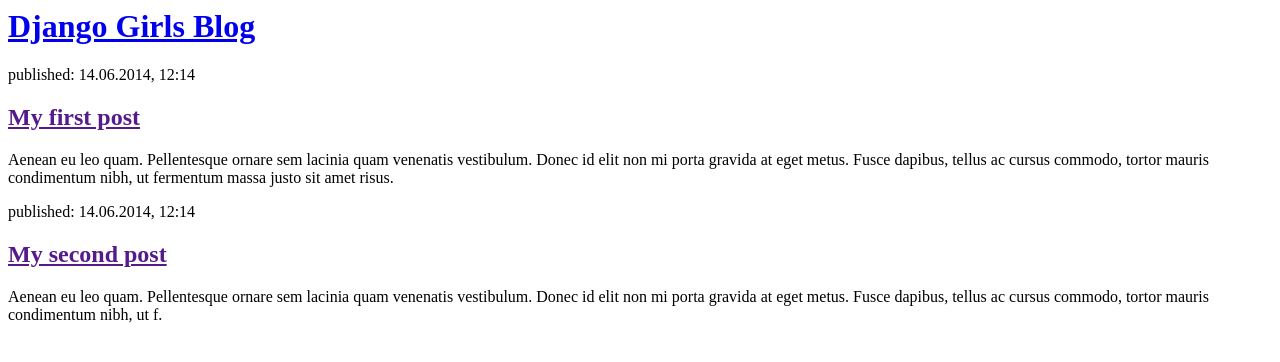
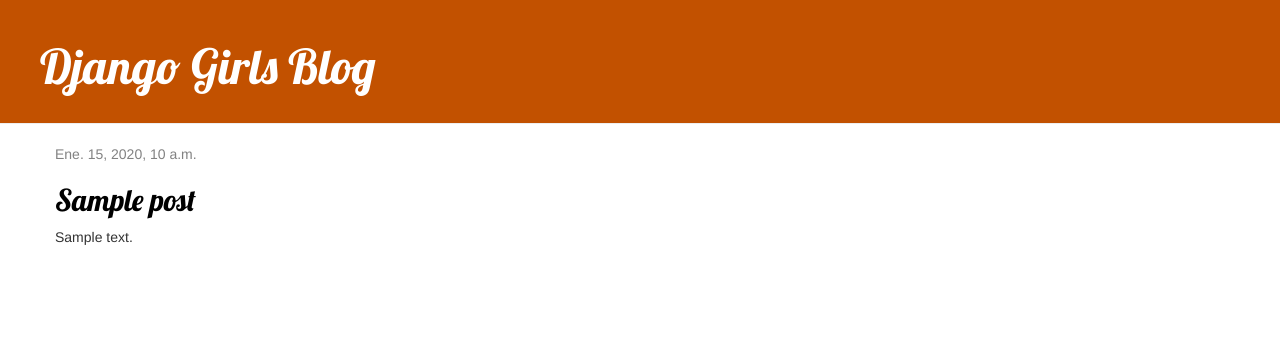
Before and after one commit to MatiiBr/my-first-blog, a Django app: page / in a window 1280 px wide. Shown: the top 362 px of the page. Run offline with Django 3.2, Linux system fonts and the light colour scheme; tables that the repository leaves empty hold one stand-in row (values such as "Sample post"); some libraries are stand-ins or nearby versions.

Commit message:
Primer HTML

```diff
--- /dev/null
+++ b/blog/static/css/blog.css
@@ -0,0 +1,62 @@
+h1 a,
+h2 a {
+    color: #FCA205;
+    font-family: 'Lobster';
+}
+
+.page-header {
+    background-color: #C25100;
+    margin-top: 0;
+    padding: 20px 20px 20px 40px;
+}
+
+.page-header h1,
+.page-header h1 a,
+.page-header h1 a:visited,
+.page-header h1 a:active {
+    color: #ffffff;
+    font-size: 36pt;
+    text-decoration: none;
+}
+
+.content {
+    margin-left: 40px;
+}
+
+h1,
+h2,
+h3,
+h4 {
+    font-family: 'Lobster', cursive;
+}
+
+.date {
+    color: #828282;
+}
+
+.save {
+    float: right;
+}
+
+.post-form textarea,
+.post-form input {
+    width: 100%;
+}
+
+.top-menu,
+.top-menu:hover,
+.top-menu:visited {
+    color: #ffffff;
+    float: right;
+    font-size: 26pt;
+    margin-right: 20px;
+}
+
+.post {
+    margin-bottom: 70px;
+}
+
+.post h2 a,
+.post h2 a:visited {
+    color: #000000;
+}
--- /dev/null
+++ b/blog/templates/blog/base.html
@@ -0,0 +1,25 @@
+{% load static %}
+<html>
+
+<head>
+    <link rel="stylesheet" href="//maxcdn.bootstrapcdn.com/bootstrap/3.2.0/css/bootstrap.min.css">
+    <link rel="stylesheet" href="//maxcdn.bootstrapcdn.com/bootstrap/3.2.0/css/bootstrap-theme.min.css">
+    <link href="//fonts.googleapis.com/css?family=Lobster&subset=latin,latin-ext" rel="stylesheet" type="text/css">
+    <link rel="stylesheet" href="../../static/css/blog.css">
+    <title>Django Girls blog</title>
+</head>
+
+<body>
+    <div class="page-header">
+        <h1><a href="/">Django Girls Blog</a></h1>
+    </div>
+    <div class="content container">
+        <div class="row">
+            <div class="col-md-8">
+                {% block content %} {% endblock %}
+            </div>
+        </div>
+    </div>
+</body>
+
+</html>
--- a/blog/templates/blog/post_list.html
+++ b/blog/templates/blog/post_list.html
@@ -1,25 +1,9 @@
-<html>
-
-<head>
-    <title>Django Girls blog</title>
-</head>
-
-<body>
-    <div>
-        <h1><a href="/">Django Girls Blog</a></h1>
+{% extends 'blog/base.html' %} {% block content %} {% for post in posts %}
+<div class="post">
+    <div class="date">
+        {{ post.published_date }}
     </div>
-
-    <div>
-        <p>published: 14.06.2014, 12:14</p>
-        <h2><a href="">My first post</a></h2>
-        <p>Aenean eu leo quam. Pellentesque ornare sem lacinia quam venenatis vestibulum. Donec id elit non mi porta gravida at eget metus. Fusce dapibus, tellus ac cursus commodo, tortor mauris condimentum nibh, ut fermentum massa justo sit amet risus.</p>
-    </div>
-
-    <div>
-        <p>published: 14.06.2014, 12:14</p>
-        <h2><a href="">My second post</a></h2>
-        <p>Aenean eu leo quam. Pellentesque ornare sem lacinia quam venenatis vestibulum. Donec id elit non mi porta gravida at eget metus. Fusce dapibus, tellus ac cursus commodo, tortor mauris condimentum nibh, ut f.</p>
-    </div>
-</body>
-
-</html>
+    <h2><a href="">{{ post.title }}</a></h2>
+    <p>{{ post.text|linebreaksbr }}</p>
+</div>
+{% endfor %} {% endblock %}
--- a/blog/views.py
+++ b/blog/views.py
@@ -1,5 +1,8 @@
 from django.shortcuts import render
+from .models import Post
+from django.utils import timezone
 
 # Create your views here.
 def post_list(request):
-    return render(request, 'blog/post_list.html', {})
+    posts = Post.objects.all()
+    return render(request, 'blog/post_list.html', {'posts':posts})
```
